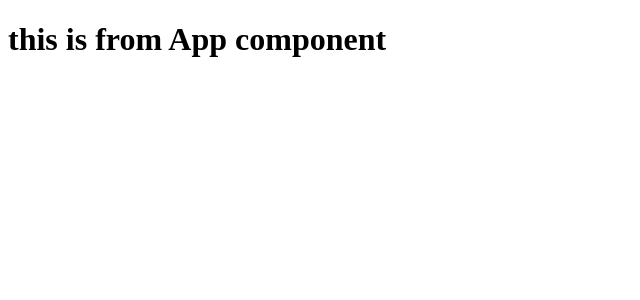
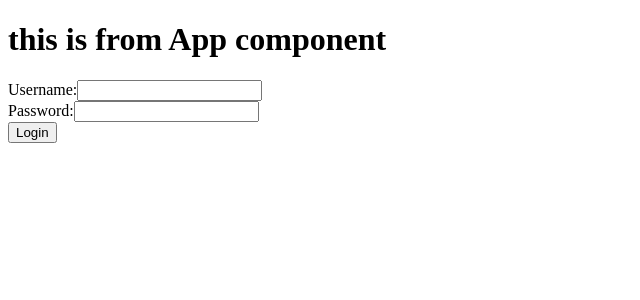
Before and after one commit to Axolotl-Group-Project/Group-Project-, a React app: page / in a window 1280 px wide. Shown: the top 300 px of the page, without its empty margins (0-640 px from the left). Built offline with nearby package versions, Linux system fonts and the light colour scheme.

Commit message:
change email to password in login component Co-authored-by: Andy Guajardo <andymattgee@users.noreply.github.com>

```diff
--- a/client/App.jsx
+++ b/client/App.jsx
@@ -5,6 +5,7 @@ import {Link, Route, Routes, useNavigate} from "react-router-dom";
 
 //import all components here
 import Test from './components/Test.jsx';
+import Login from './components/Login.jsx';
 
 const App = () => {
 const navigate = useNavigate();
@@ -26,7 +27,7 @@ const navigate = useNavigate();
 
 
        <Routes>
-        {/* <Route path='/' element={<Login/>} /> */}
+        {<Route path='/' element={<Login/>} />}
         <Route path='/test' element={<Test/>} />
         {/* <Route path='/login' element={<Login/>} />
         <Route path='/createUser' element={<CreateUser/>} />
--- a/client/components/Login.jsx
+++ b/client/components/Login.jsx
@@ -5,11 +5,11 @@ import {Link, Route, Routes, useNavigate} from "react-router-dom";
 
 const Login = () => {
     const [username, setUsername] = useState('');
-    const [email, setEmail] = useState('');
+    const [password, setPassword] = useState('');
 
     const handleSubmit = (e) => {
         e.preventDefault();
-        console.log('Submitted:', { username, email });
+        console.log('Submitted:', { username, password });
       };
 
     return(
@@ -25,13 +25,15 @@ const Login = () => {
                 </label>
                 <br />
                 <label>
-                    Email:
+                    Password:
                     <input
-                        type="email"
-                        value={email}
-                        onChange={(e) => setEmail(e.target.value)}
+                        type='password'
+                        value={password}
+                        onChange={(e) => setPassword(e.target.value)}
                     />
                 </label>
+                <br />
+                <button type='submit' onClick={handleSubmit}>Login</button>
             </form>
         </div>
     )
```
